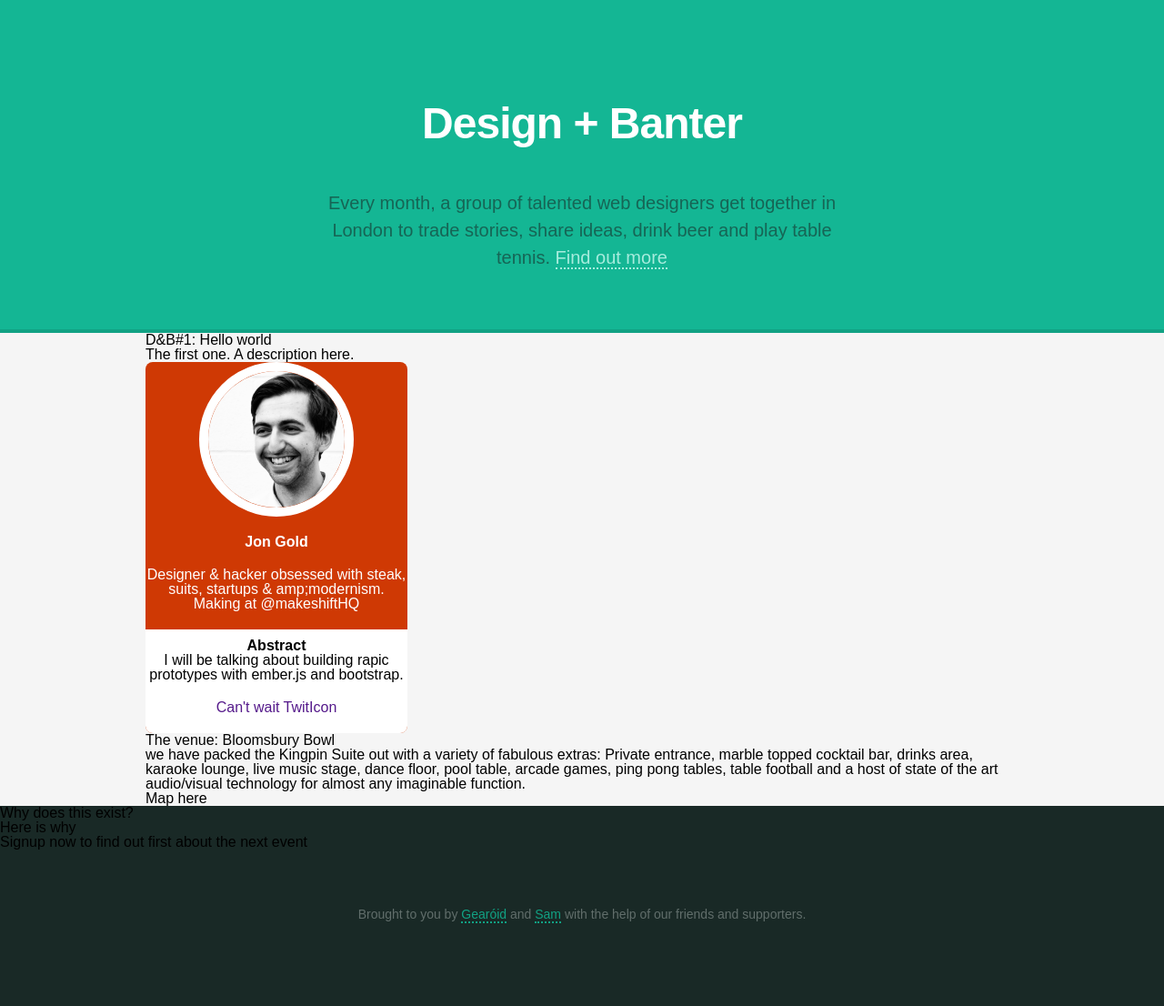
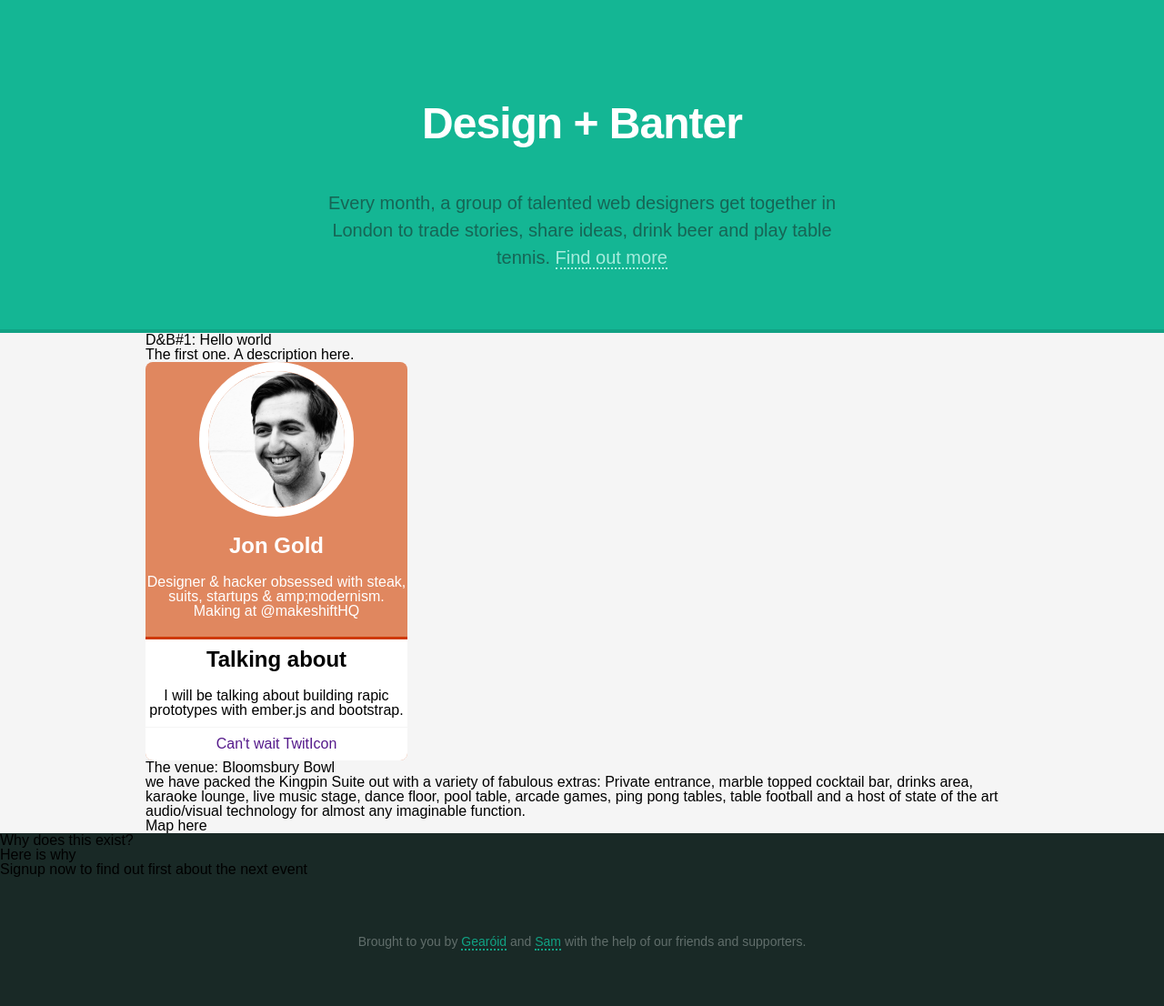
Before and after one commit to design-and-banter/db-dotcom, a Jekyll site: the page built from index.html, in a window 1280 px wide. Shown: the whole page at 91% size. Built offline with Jekyll 4.4.1, drawn with Linux system fonts in a browser that asks for light colours; nearby versions of some CDN libraries; before the commit the page ends 1076 px from its top, so only the background shows below that.

Commit message:
added borders and fixing head image

```diff
--- a/_includes/event.html
+++ b/_includes/event.html
@@ -16,7 +16,7 @@
                 <p class="bio"> Designer &amp; hacker obsessed with steak, suits, startups & amp;modernism. Making at @makeshiftHQ</p>
               </section>
               <section class='card-bottom'>
-              <h2>Abstract</h2>
+              <h2>Talking about</h2>
                 <p class="abstract">I will be talking about building rapic prototypes with ember.js and bootstrap.</p>
               </section>
               <section class='card-btns'>
--- a/css/site.css
+++ b/css/site.css
@@ -152,7 +152,7 @@ body {
   margin: 0 auto;
 }
 .speaker {
-  background: #CF3904;
+  background: #E0875F;
   width: 18em;
   text-align: center;
   -webkit-border-radius: 8px;
@@ -164,6 +164,7 @@ body {
 }
 .speaker h1,
 .speaker h2 {
+  font-size: 24px;
   font-weight: 700;
 }
 .speaker .head {
@@ -184,6 +185,7 @@ body {
 }
 .speaker .card-top {
   color: white;
+  border-bottom: 3px solid #CF3904;
 }
 .speaker .card-top h1 {
   margin: 20px 0;
@@ -193,10 +195,14 @@ body {
 }
 .speaker .card-bottom {
   background: white;
-  padding-top: 10px;
+  padding: 10px 0;
+  border-bottom: 1px solid whitesmoke;
+}
+.speaker .card-bottom h2 {
+  margin-bottom: 20px;
 }
 .speaker .card-btns {
-  padding: 20px;
+  padding: 10px;
   background: white;
   -webkit-border-radius: 0 0 8px 8px;
   -moz-border-radius: 0 0 8px 8px;
```
Also changed, not shown: _less/objects/_card.less (+10 -3 lines).
